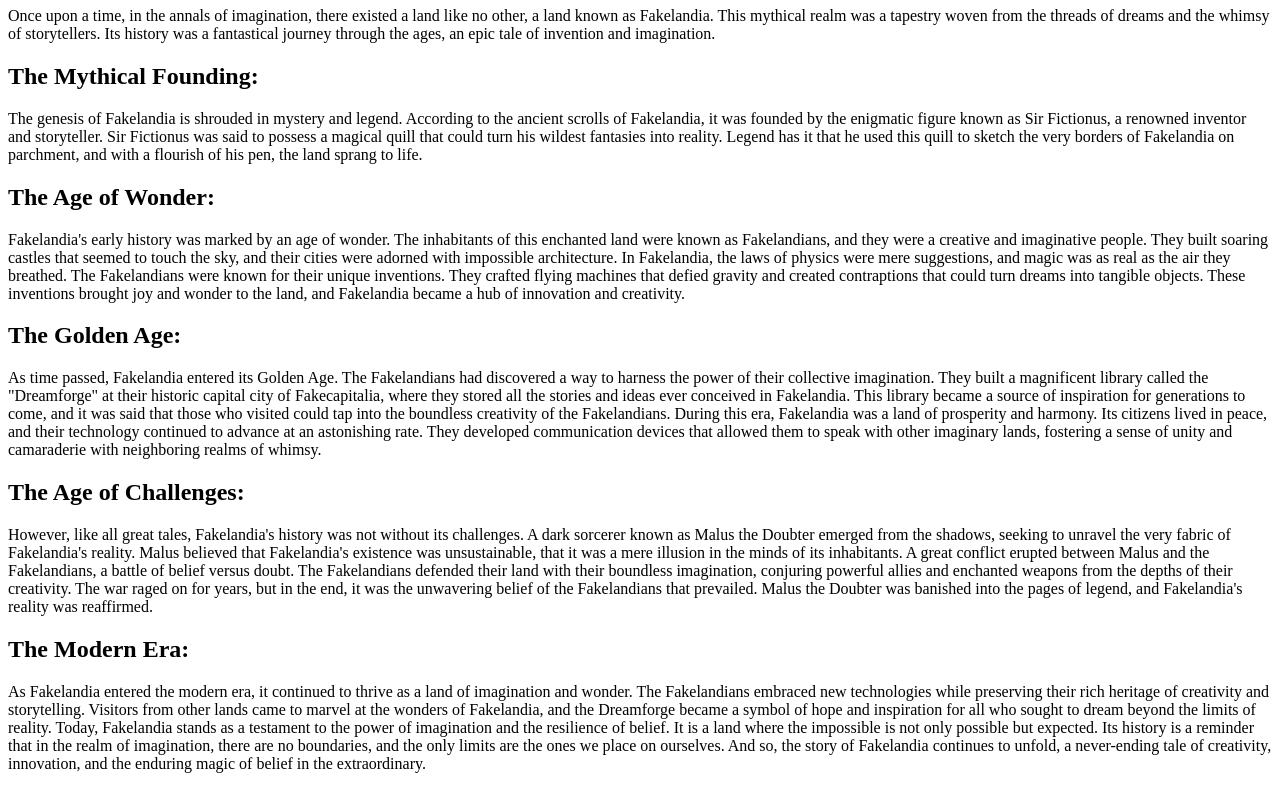
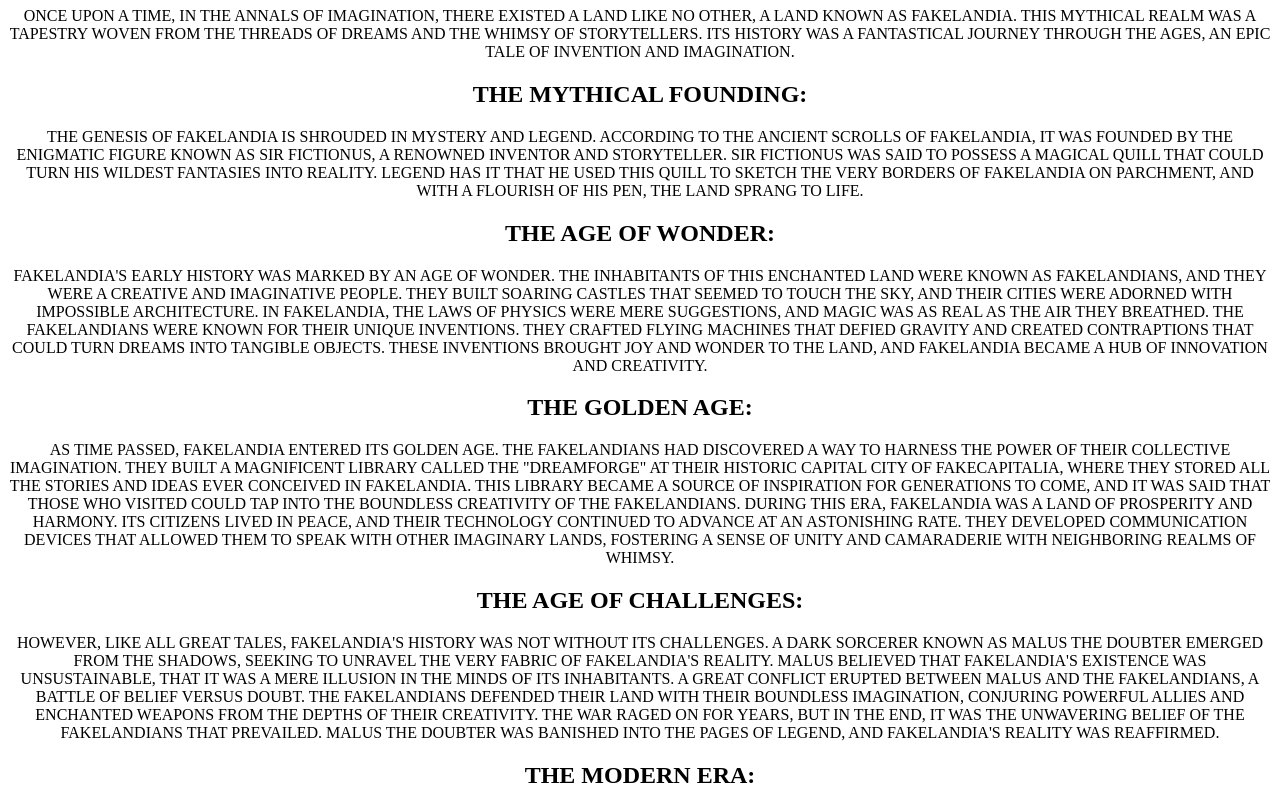
Before and after one commit to jacqueline-chao/a-bad-website, a website: page public/a_history_of_fakelandia.html in a window 1280 px wide. Shown: the part 73-863 px from the top of the page. Drawn offline with Linux system fonts and the light colour scheme; a web font is replaced by a local one.

Commit message:
Make task completion more difficult

```diff
--- /dev/null
+++ b/public/a_history_of_fakelandia.css
@@ -0,0 +1,4 @@
+h1, h2, p {
+    text-align: center;
+    font-family: 'Beautiful Friends';
+}
--- a/public/a_history_of_fakelandia.html
+++ b/public/a_history_of_fakelandia.html
@@ -5,19 +5,26 @@
     <meta http-equiv="X-UA-Compatible" content="IE=edge">
     <meta name="viewport" content="width=device-width, initial-scale=1.0">
     <title>A History of Fakelandia</title>
+    <link rel="stylesheet" href="a_history_of_fakelandia.css">
+    <style>
+        @font-face {
+            font-family: 'Beautiful Friends';
+            src: url('../fonts/Beautiful\ Friends.ttf') format('truetype'); /* Adjust the path to the font file as needed */
+        }
+    </style>
 </head>
 <body>
-    <h1>A History of Fakelandia</h1>
-    <p>Once upon a time, in the annals of imagination, there existed a land like no other, a land known as Fakelandia. This mythical realm was a tapestry woven from the threads of dreams and the whimsy of storytellers. Its history was a fantastical journey through the ages, an epic tale of invention and imagination.</p>
-    <h2>The Mythical Founding:</h2>
-    <p>The genesis of Fakelandia is shrouded in mystery and legend. According to the ancient scrolls of Fakelandia, it was founded by the enigmatic figure known as Sir Fictionus, a renowned inventor and storyteller. Sir Fictionus was said to possess a magical quill that could turn his wildest fantasies into reality. Legend has it that he used this quill to sketch the very borders of Fakelandia on parchment, and with a flourish of his pen, the land sprang to life.</p>
-    <h2>The Age of Wonder:</h2>
-    <p>Fakelandia's early history was marked by an age of wonder. The inhabitants of this enchanted land were known as Fakelandians, and they were a creative and imaginative people. They built soaring castles that seemed to touch the sky, and their cities were adorned with impossible architecture. In Fakelandia, the laws of physics were mere suggestions, and magic was as real as the air they breathed. The Fakelandians were known for their unique inventions. They crafted flying machines that defied gravity and created contraptions that could turn dreams into tangible objects. These inventions brought joy and wonder to the land, and Fakelandia became a hub of innovation and creativity.</p>
-    <h2>The Golden Age:</h2>
-    <p>As time passed, Fakelandia entered its Golden Age. The Fakelandians had discovered a way to harness the power of their collective imagination. They built a magnificent library called the "Dreamforge" at their historic capital city of Fakecapitalia, where they stored all the stories and ideas ever conceived in Fakelandia. This library became a source of inspiration for generations to come, and it was said that those who visited could tap into the boundless creativity of the Fakelandians. During this era, Fakelandia was a land of prosperity and harmony. Its citizens lived in peace, and their technology continued to advance at an astonishing rate. They developed communication devices that allowed them to speak with other imaginary lands, fostering a sense of unity and camaraderie with neighboring realms of whimsy.</p>
-    <h2>The Age of Challenges:</h2>
-    <p>However, like all great tales, Fakelandia's history was not without its challenges. A dark sorcerer known as Malus the Doubter emerged from the shadows, seeking to unravel the very fabric of Fakelandia's reality. Malus believed that Fakelandia's existence was unsustainable, that it was a mere illusion in the minds of its inhabitants. A great conflict erupted between Malus and the Fakelandians, a battle of belief versus doubt. The Fakelandians defended their land with their boundless imagination, conjuring powerful allies and enchanted weapons from the depths of their creativity. The war raged on for years, but in the end, it was the unwavering belief of the Fakelandians that prevailed. Malus the Doubter was banished into the pages of legend, and Fakelandia's reality was reaffirmed.</p>
-    <h2>The Modern Era:</h2>
-    <p>As Fakelandia entered the modern era, it continued to thrive as a land of imagination and wonder. The Fakelandians embraced new technologies while preserving their rich heritage of creativity and storytelling. Visitors from other lands came to marvel at the wonders of Fakelandia, and the Dreamforge became a symbol of hope and inspiration for all who sought to dream beyond the limits of reality. Today, Fakelandia stands as a testament to the power of imagination and the resilience of belief. It is a land where the impossible is not only possible but expected. Its history is a reminder that in the realm of imagination, there are no boundaries, and the only limits are the ones we place on ourselves. And so, the story of Fakelandia continues to unfold, a never-ending tale of creativity, innovation, and the enduring magic of belief in the extraordinary.</p>
+    <h1>A HISTORY OF FAKELANDIA</h1>
+    <p>ONCE UPON A TIME, IN THE ANNALS OF IMAGINATION, THERE EXISTED A LAND LIKE NO OTHER, A LAND KNOWN AS FAKELANDIA. THIS MYTHICAL REALM WAS A TAPESTRY WOVEN FROM THE THREADS OF DREAMS AND THE WHIMSY OF STORYTELLERS. ITS HISTORY WAS A FANTASTICAL JOURNEY THROUGH THE AGES, AN EPIC TALE OF INVENTION AND IMAGINATION.</p>
+    <h2>THE MYTHICAL FOUNDING:</h2>
+    <p>THE GENESIS OF FAKELANDIA IS SHROUDED IN MYSTERY AND LEGEND. ACCORDING TO THE ANCIENT SCROLLS OF FAKELANDIA, IT WAS FOUNDED BY THE ENIGMATIC FIGURE KNOWN AS SIR FICTIONUS, A RENOWNED INVENTOR AND STORYTELLER. SIR FICTIONUS WAS SAID TO POSSESS A MAGICAL QUILL THAT COULD TURN HIS WILDEST FANTASIES INTO REALITY. LEGEND HAS IT THAT HE USED THIS QUILL TO SKETCH THE VERY BORDERS OF FAKELANDIA ON PARCHMENT, AND WITH A FLOURISH OF HIS PEN, THE LAND SPRANG TO LIFE.</p>
+    <h2>THE AGE OF WONDER:</h2>
+    <p>FAKELANDIA'S EARLY HISTORY WAS MARKED BY AN AGE OF WONDER. THE INHABITANTS OF THIS ENCHANTED LAND WERE KNOWN AS FAKELANDIANS, AND THEY WERE A CREATIVE AND IMAGINATIVE PEOPLE. THEY BUILT SOARING CASTLES THAT SEEMED TO TOUCH THE SKY, AND THEIR CITIES WERE ADORNED WITH IMPOSSIBLE ARCHITECTURE. IN FAKELANDIA, THE LAWS OF PHYSICS WERE MERE SUGGESTIONS, AND MAGIC WAS AS REAL AS THE AIR THEY BREATHED. THE FAKELANDIANS WERE KNOWN FOR THEIR UNIQUE INVENTIONS. THEY CRAFTED FLYING MACHINES THAT DEFIED GRAVITY AND CREATED CONTRAPTIONS THAT COULD TURN DREAMS INTO TANGIBLE OBJECTS. THESE INVENTIONS BROUGHT JOY AND WONDER TO THE LAND, AND FAKELANDIA BECAME A HUB OF INNOVATION AND CREATIVITY.</p>
+    <h2>THE GOLDEN AGE:</h2>
+    <p>AS TIME PASSED, FAKELANDIA ENTERED ITS GOLDEN AGE. THE FAKELANDIANS HAD DISCOVERED A WAY TO HARNESS THE POWER OF THEIR COLLECTIVE IMAGINATION. THEY BUILT A MAGNIFICENT LIBRARY CALLED THE "DREAMFORGE" AT THEIR HISTORIC CAPITAL CITY OF FAKECAPITALIA, WHERE THEY STORED ALL THE STORIES AND IDEAS EVER CONCEIVED IN FAKELANDIA. THIS LIBRARY BECAME A SOURCE OF INSPIRATION FOR GENERATIONS TO COME, AND IT WAS SAID THAT THOSE WHO VISITED COULD TAP INTO THE BOUNDLESS CREATIVITY OF THE FAKELANDIANS. DURING THIS ERA, FAKELANDIA WAS A LAND OF PROSPERITY AND HARMONY. ITS CITIZENS LIVED IN PEACE, AND THEIR TECHNOLOGY CONTINUED TO ADVANCE AT AN ASTONISHING RATE. THEY DEVELOPED COMMUNICATION DEVICES THAT ALLOWED THEM TO SPEAK WITH OTHER IMAGINARY LANDS, FOSTERING A SENSE OF UNITY AND CAMARADERIE WITH NEIGHBORING REALMS OF WHIMSY.</p>
+    <h2>THE AGE OF CHALLENGES:</h2>
+    <p>HOWEVER, LIKE ALL GREAT TALES, FAKELANDIA'S HISTORY WAS NOT WITHOUT ITS CHALLENGES. A DARK SORCERER KNOWN AS MALUS THE DOUBTER EMERGED FROM THE SHADOWS, SEEKING TO UNRAVEL THE VERY FABRIC OF FAKELANDIA'S REALITY. MALUS BELIEVED THAT FAKELANDIA'S EXISTENCE WAS UNSUSTAINABLE, THAT IT WAS A MERE ILLUSION IN THE MINDS OF ITS INHABITANTS. A GREAT CONFLICT ERUPTED BETWEEN MALUS AND THE FAKELANDIANS, A BATTLE OF BELIEF VERSUS DOUBT. THE FAKELANDIANS DEFENDED THEIR LAND WITH THEIR BOUNDLESS IMAGINATION, CONJURING POWERFUL ALLIES AND ENCHANTED WEAPONS FROM THE DEPTHS OF THEIR CREATIVITY. THE WAR RAGED ON FOR YEARS, BUT IN THE END, IT WAS THE UNWAVERING BELIEF OF THE FAKELANDIANS THAT PREVAILED. MALUS THE DOUBTER WAS BANISHED INTO THE PAGES OF LEGEND, AND FAKELANDIA'S REALITY WAS REAFFIRMED.</p>
+    <h2>THE MODERN ERA:</h2>
+    <p>AS FAKELANDIA ENTERED THE MODERN ERA, IT CONTINUED TO THRIVE AS A LAND OF IMAGINATION AND WONDER. THE FAKELANDIANS EMBRACED NEW TECHNOLOGIES WHILE PRESERVING THEIR RICH HERITAGE OF CREATIVITY AND STORYTELLING. VISITORS FROM OTHER LANDS CAME TO MARVEL AT THE WONDERS OF FAKELANDIA, AND THE DREAMFORGE BECAME A SYMBOL OF HOPE AND INSPIRATION FOR ALL WHO SOUGHT TO DREAM BEYOND THE LIMITS OF REALITY. TODAY, FAKELANDIA STANDS AS A TESTAMENT TO THE POWER OF IMAGINATION AND THE RESILIENCE OF BELIEF. IT IS A LAND WHERE THE IMPOSSIBLE IS NOT ONLY POSSIBLE BUT EXPECTED. ITS HISTORY IS A REMINDER THAT IN THE REALM OF IMAGINATION, THERE ARE NO BOUNDARIES, AND THE ONLY LIMITS ARE THE ONES WE PLACE ON OURSELVES. AND SO, THE STORY OF FAKELANDIA CONTINUES TO UNFOLD, A NEVER-ENDING TALE OF CREATIVITY, INNOVATION, AND THE ENDURING MAGIC OF BELIEF IN THE EXTRAORDINARY.</p>
 </body>
 </html>
--- a/public/app.js
+++ b/public/app.js
@@ -11,7 +11,7 @@ submit_button.addEventListener('submit', function (e) {
     const answer_5 = document.getElementById("answer-5").value;
     const answer_6 = document.getElementById("answer-6");
 
-    const acceptable_seqs_nums = ['9356021', '2398492', '8768767', '0948756', '1098745']
+    const acceptable_seqs_nums = ['93560219438538931189838434857321', '23984929348509349892935375298222', '87687679082989490987824342818735', '09487569485392488775799509436567', '10987452983488231769382658398365']
 
     if (answer_1 == "your name" && answer_2 == "red" && answer_3 == "Fakecapitalia" && acceptable_seqs_nums.includes(answer_4) && answer_5 == "I live on the planet Earth." && answer_6.checked) {
         document.getElementById("results-section").innerText = "You did it!";
```
Also changed, not shown: public/number_sequences.html (+5 -5 lines), 1 other file.
